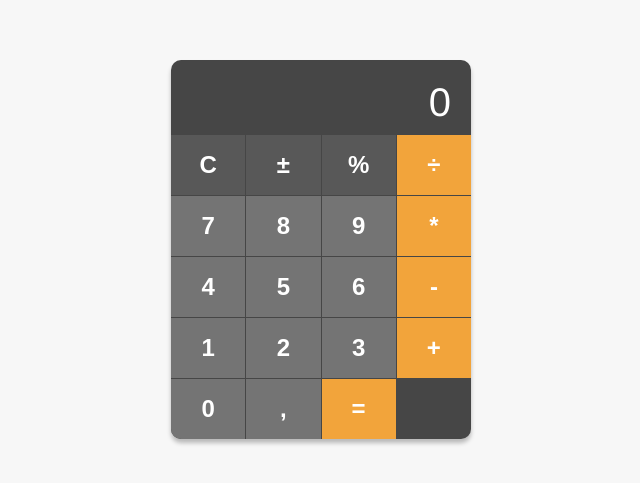
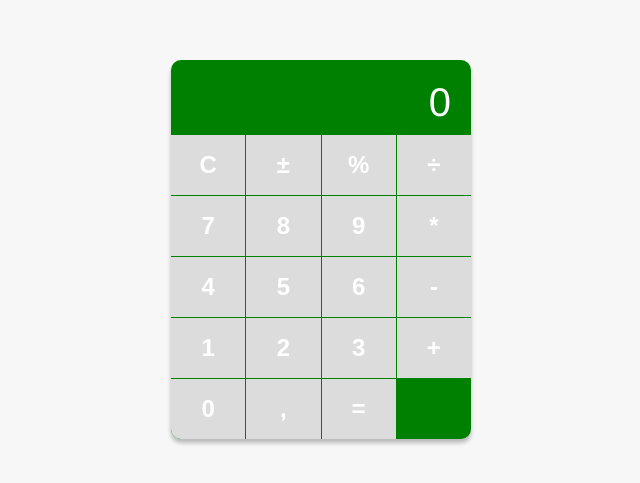
Before and after one commit to vitoria33/calculadora, a plain HTML site: page index.html in a window 1280 px wide. Shown: the part 151-634 px from the top of the page, without its empty margins (319-959 px from the left). Drawn offline with Linux system fonts and the light colour scheme.

Commit message:
Add files via upload

```diff
--- a/style.css
+++ b/style.css
@@ -14,7 +14,7 @@
 
   .calculadora {
     width: 300px;
-    background-color: #464646;
+    background-color: #008000;
     border-radius: 10px;
     box-shadow: 0px 4px 4px #00000040;
     font-family: "Helvetica Neue", sans-serif;
@@ -51,15 +51,15 @@
 
   .butuon-zero {
     grid-column: span 2;
-    background-color: #747474;
+    background-color: #DCDCDC	;
   }
 
   .botao-cinza {
-    background-color: #585858;
+    background-color: #DCDCDC	;
   }
 
   .botao-cinza-claro {
-    background-color: #747474;
+    background-color: #DCDCDC	;
   }
 
   button:active {
@@ -67,5 +67,5 @@
   }
 
   .botao-laranja {
-    background-color: #f2a43b;
+    background-color: #DCDCDC	;
   }
```
